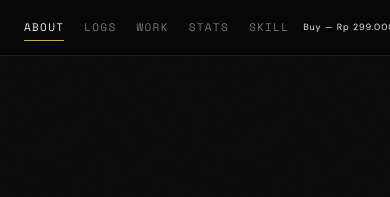
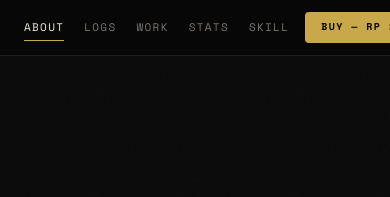
Before and after one commit to Rokurakun/FoliOpus, a plain HTML site: page template-2/index.html in a window 390 px wide. Shown: the top 197 px of the page. Drawn offline with nearby package versions, Linux system fonts and the light colour scheme.

Commit message:
Add files via upload

```diff
--- a/template-2/style.css
+++ b/template-2/style.css
@@ -921,8 +921,37 @@ img { display: block; max-width: 100%; }
 ::-webkit-scrollbar-thumb:hover { background: var(--text-dim); }
 
 @media (max-width: 900px) {
-  .nav-fixed { padding: 0 24px; }
-  .nav-links { gap: 20px; }
+  .nav-fixed {
+    padding: 0 24px;
+
+    overflow-x: auto;
+    overflow-y: hidden;
+
+    scrollbar-width: none;
+    -webkit-overflow-scrolling: touch;
+
+    justify-content: flex-start;
+    gap: 16px;
+    white-space: nowrap;
+  }
+
+  .nav-fixed::-webkit-scrollbar {
+    display: none;
+  }
+
+  .nav-links {
+    gap: 20px;
+    flex-shrink: 0;
+  }
+
+  .nav-right {
+    flex-shrink: 0;
+  }
+
+  .btn-buy {
+    white-space: nowrap;
+    min-width: 150px;
+  }
 
   .about-grid { padding: 0 28px; }
   .about-deco { display: none; }
@@ -938,12 +967,24 @@ img { display: block; max-width: 100%; }
     grid-template-columns: 1fr 1fr;
     grid-template-rows: auto;
   }
-  .stat-block--large { grid-row: auto; grid-column: 1 / -1; }
 
-  .skill-layout { grid-template-columns: 1fr; gap: 32px; }
-  .skill-tags-section { grid-column: 1; }
+  .stat-block--large {
+    grid-row: auto;
+    grid-column: 1 / -1;
+  }
 
-  .modal-box { padding: 36px 28px; }
+  .skill-layout {
+    grid-template-columns: 1fr;
+    gap: 32px;
+  }
+
+  .skill-tags-section {
+    grid-column: 1;
+  }
+
+  .modal-box {
+    padding: 36px 28px;
+  }
 }
 
 .nav-right {
@@ -953,11 +994,17 @@ img { display: block; max-width: 100%; }
 }
 
 .btn-buy {
-  min-width: 160px;
-    padding: 10px 14px;
-    font-size: 9px;
-    letter-spacing: 0.1em;
-    white-space: nowrap;
+  font-family: var(--font-mono);
+  font-size: 10px;
+  letter-spacing: 0.14em;
+  text-transform: uppercase;
+  color: var(--bg);
+  background: var(--gold);
+  padding: 7px 16px;
+  border-radius: var(--radius);
+  font-weight: 700;
+  animation: buyNavPulse 3.5s ease-in-out 3s infinite;
+  transition: background var(--transition), box-shadow var(--transition), transform var(--transition);
 }
 
 .btn-buy:hover {
```
